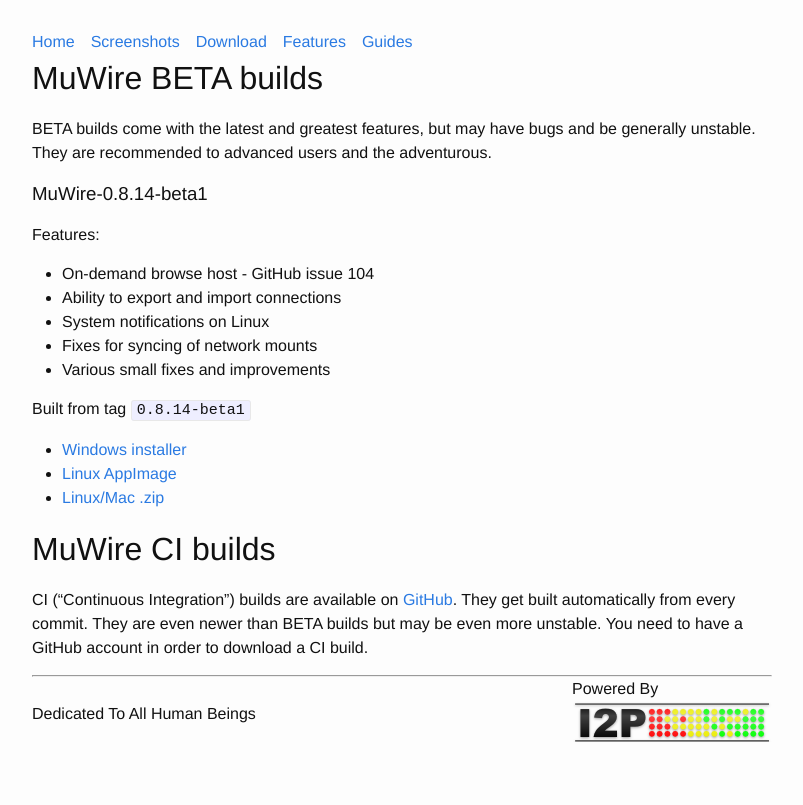
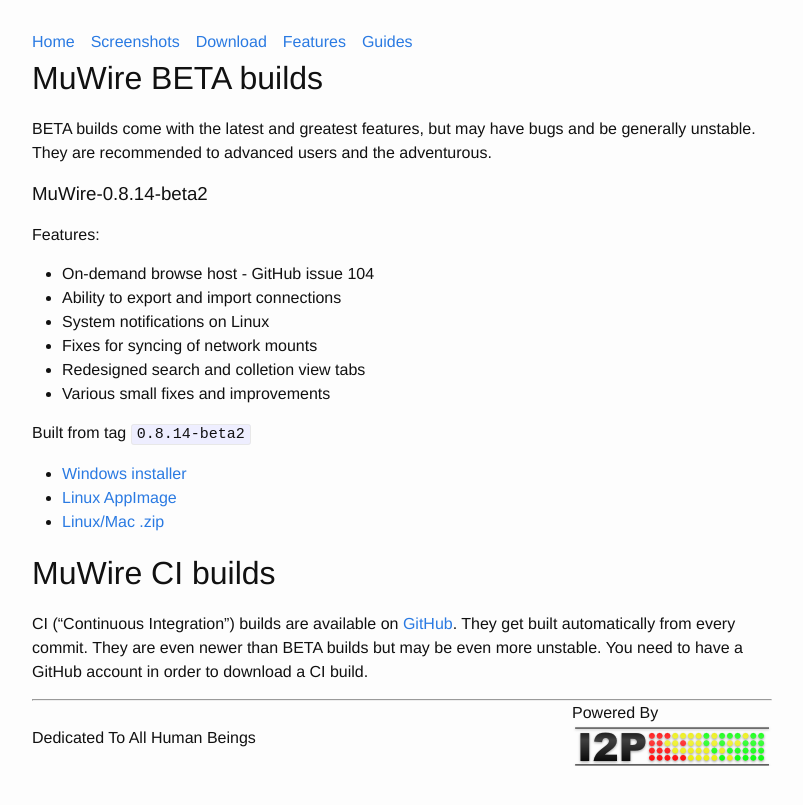
Before and after one commit to zlatinb/muwire-dot-i2p, a Jekyll site: the page built from beta.markdown, in a window 1280 px wide. Shown: the top 805 px of the page, without its empty margins (238-1041 px from the left). Built offline with Jekyll 4.4.1, drawn with Linux system fonts in a browser that asks for light colours; our own code applies the rules of GitHub Pages for plain Markdown files.

Commit message:
0.8.14-beta2

```diff
--- a/beta.markdown
+++ b/beta.markdown
@@ -7,20 +7,21 @@ permalink: /beta.html
 
 BETA builds come with the latest and greatest features, but may have bugs and be generally unstable.  They are recommended to advanced users and the adventurous.
 
-### MuWire-0.8.14-beta1
+### MuWire-0.8.14-beta2
 
 Features:
 * On-demand browse host - GitHub issue 104
 * Ability to export and import connections
 * System notifications on Linux
 * Fixes for syncing of network mounts
+* Redesigned search and colletion view tabs
 * Various small fixes and improvements
 
-Built from tag `0.8.14-beta1`
+Built from tag `0.8.14-beta2`
 
-* [Windows installer](/downloads/MuWire-0.8.14-beta1.exe)
-* [Linux AppImage](/downloads/MuWire-0.8.14-beta1.AppImage)
-* [Linux/Mac .zip](/downloads/MuWire-0.8.14-beta1.zip)
+* [Windows installer](/downloads/MuWire-0.8.14-beta2.exe)
+* [Linux AppImage](/downloads/MuWire-0.8.14-beta2.AppImage)
+* [Linux/Mac .zip](/downloads/MuWire-0.8.14-beta2.zip)
 
 # MuWire CI builds
 
```
